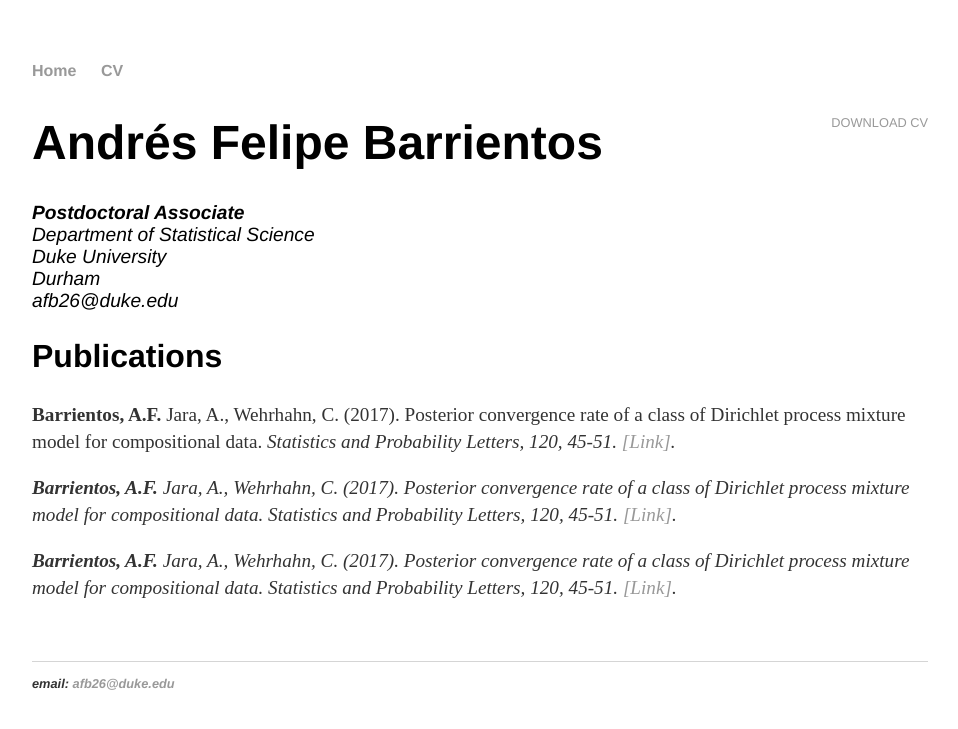
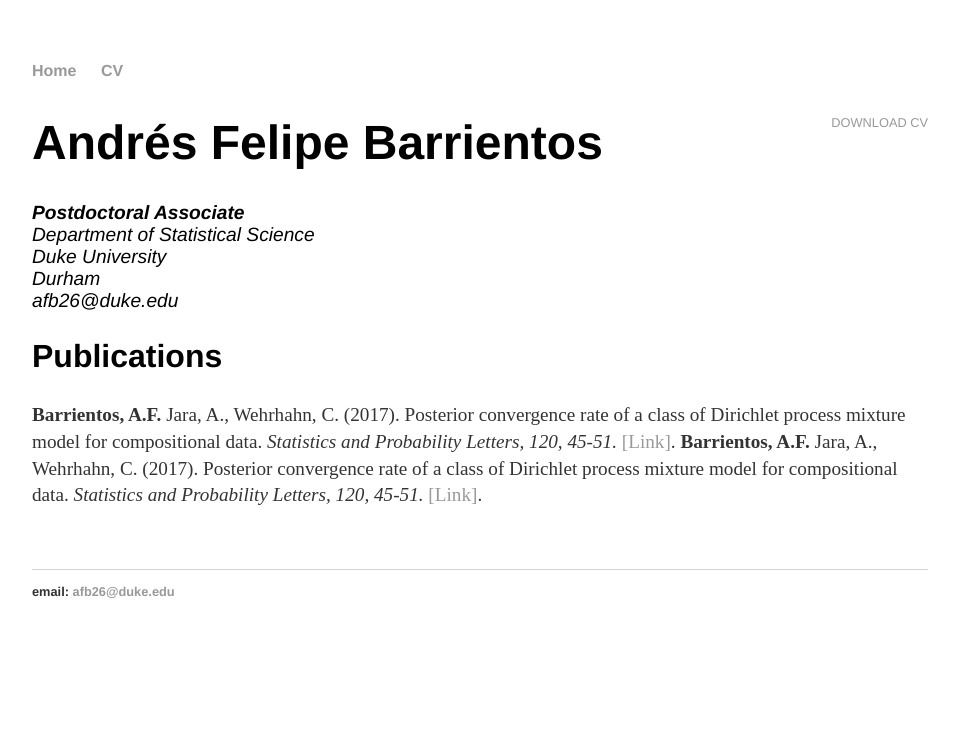
Before and after one commit to anfebar/anfebar.github.io, a Jekyll site: the page built from cv/index.html, in a window 1280 px wide. Shown: the top 729 px of the page, without its empty margins (160-1118 px from the left). Built offline with Jekyll 4.4.1, drawn with Linux system fonts in a browser that asks for light colours.

Commit message:
Update index.html

```diff
--- a/cv/index.html
+++ b/cv/index.html
@@ -19,18 +19,14 @@ title: Andrés F. Barrientos
 
 					<p><strong>Barrientos, A.F.</strong>  Jara, A., Wehrhahn, C. (2017).
 						Posterior convergence rate of a class of Dirichlet process mixture model for compositional data.
-						<em>Statistics and Probability Letters, 120, 45-51.
+						<em>Statistics and Probability Letters, 120, 45-51.</em>
 							<a href="http://www.sciencedirect.com/science/article/pii/S0167715215300730">[Link]</a>.
 
-					<p><strong>Barrientos, A.F.</strong>  Jara, A., Wehrhahn, C. (2017).
+					<strong>Barrientos, A.F.</strong>  Jara, A., Wehrhahn, C. (2017).
 						Posterior convergence rate of a class of Dirichlet process mixture model for compositional data.
-						<em>Statistics and Probability Letters, 120, 45-51.
-							<a href="http://www.sciencedirect.com/science/article/pii/S0167715215300730">[Link]</a>.
-
-					<p><strong>Barrientos, A.F.</strong>  Jara, A., Wehrhahn, C. (2017).
-						Posterior convergence rate of a class of Dirichlet process mixture model for compositional data.
-						<em>Statistics and Probability Letters, 120, 45-51.
+						<em>Statistics and Probability Letters, 120, 45-51.</em>
 							<a href="http://www.sciencedirect.com/science/article/pii/S0167715215300730">[Link]</a>.
 
 
+
 	</div>
```
